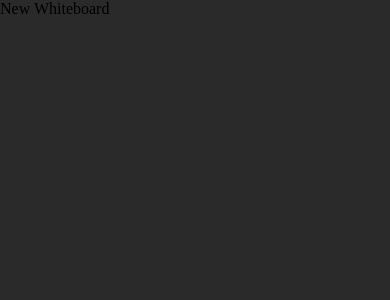
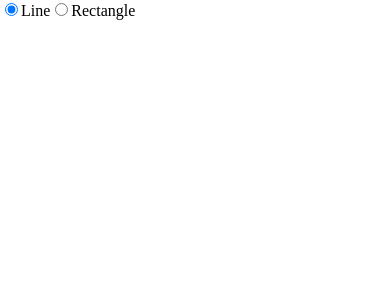
Before and after one commit to JohnKougioum/vue3-whiteboard, a Vue app: page / in a window 390 px wide. Shown: the top 300 px of the page. Built offline with nearby package versions, Linux system fonts and the light colour scheme.

Commit message:
feat: basic lines & rectangles

```diff
--- a/package.json
+++ b/package.json
@@ -15,6 +15,7 @@
   "dependencies": {
     "@vueuse/core": "^10.11.0",
     "perfect-freehand": "^1.2.2",
+    "roughjs": "^4.6.6",
     "vue": "^3.4.29"
   },
   "devDependencies": {
--- a/src/App.vue
+++ b/src/App.vue
@@ -15,6 +15,5 @@ body {
   margin: 0;
   padding: 0;
   overflow: hidden;
-  background: rgb(42, 42, 42);
 }
 </style>
--- a/src/components/NewWhiteboard.vue
+++ b/src/components/NewWhiteboard.vue
@@ -1,8 +1,110 @@
 <script setup lang="ts">
-import { ref, computed, onMounted } from 'vue'
+import { ref, computed, onMounted, watch } from 'vue'
+import rough from 'roughjs'
+import type { RoughCanvas } from 'roughjs/bin/canvas'
+import type { Element, ElementType } from '@/types'
+import { ElementTypes } from '@/types'
+import type { Drawable } from 'roughjs/bin/core'
 //TODO: https://www.youtube.com/watch?v=6arkndScw7A&list=PLSxgVLtIB0IFmQGuVMSE_wDHPW5rq4Ik7&index=1
+
+let canvas: HTMLCanvasElement
+let ctx: CanvasRenderingContext2D
+let roughCanvas: RoughCanvas
+
+const windowInnerWidth = computed(() => window?.innerWidth || 0)
+const windowInnerHeight = computed(() => window?.innerHeight || 0)
+
+const generator = rough.generator()
+
+const elements = ref<Element[]>([])
+let drawing = false
+const elementType = ref<ElementType>(ElementTypes.LINE)
+
+onMounted(() => {
+  canvas = document.getElementById('canvas') as HTMLCanvasElement
+  ctx = canvas.getContext('2d') as CanvasRenderingContext2D
+
+  roughCanvas = rough.canvas(canvas)
+  draw()
+})
+
+function createElement(x1: number, y1: number, x2: number, y2: number) {
+  let roughElement
+  switch (elementType.value) {
+    case 'line':
+      roughElement = generator.line(x1, y1, x2, y2)
+      break
+    case 'rectangle':
+      roughElement = generator.rectangle(x1, y1, x2 - x1, y2 - y1)
+      break
+    default:
+      roughElement = generator.line(x1, y1, x2, y2)
+  }
+
+  return { x1, y1, x2, y2, roughElement }
+}
+function handleMouseDown(event: MouseEvent) {
+  drawing = true
+  const { clientX, clientY } = event
+
+  const newElement = createElement(clientX, clientY, clientX, clientY)
+  elements.value.push(newElement)
+}
+
+function handleMouseMove(event: MouseEvent) {
+  if (!drawing) return
+
+  const { clientX, clientY } = event
+  const index = elements.value.length - 1
+  const { x1, y1 } = elements.value[index]
+  const updatedElement = createElement(x1, y1, clientX, clientY)
+
+  const elementsCopy = [...elements.value]
+  elementsCopy[index] = updatedElement
+  elements.value = elementsCopy
+}
+
+function handleMouseUp(event: MouseEvent) {
+  drawing = false
+}
+
+function draw() {
+  elements.value.forEach(({ roughElement }) => roughCanvas.draw(roughElement as Drawable))
+}
+
+watch(elements, () => {
+  ctx.clearRect(0, 0, windowInnerWidth.value, windowInnerHeight.value)
+  draw()
+})
 </script>
 
 <template>
-  <div>New Whiteboard</div>
+  <div>
+    <div style="position: fixed">
+      <input
+        type="radio"
+        id="line"
+        :checked="elementType === ElementTypes.LINE"
+        @change="elementType = ElementTypes.LINE"
+      />
+      <label for="line">Line</label>
+      <input
+        type="radio"
+        id="rectangle"
+        :checked="elementType === ElementTypes.RECTANGLE"
+        @change="elementType = ElementTypes.RECTANGLE"
+      />
+      <label for="rectangle">Rectangle</label>
+    </div>
+    <canvas
+      id="canvas"
+      :width="windowInnerWidth"
+      :height="windowInnerHeight"
+      @mousedown="handleMouseDown"
+      @mousemove="handleMouseMove"
+      @mouseup="handleMouseUp"
+    >
+      Canvas
+    </canvas>
+  </div>
 </template>
--- /dev/null
+++ b/src/types/index.ts
@@ -0,0 +1,17 @@
+import type { Drawable } from "roughjs/bin/core";
+
+export interface Element {
+    x1: number;
+    y1: number;
+    x2: number;
+    y2: number;
+    roughElement: Drawable
+}
+
+export const ElementTypes = {
+    LINE: 'line',
+    CIRCLE: 'circle',
+    RECTANGLE: 'rectangle'
+} as const
+
+export type ElementType = typeof ElementTypes[keyof typeof ElementTypes]
```
Also changed, not shown: 1 other file (tests, documents, lock files or other folders).
